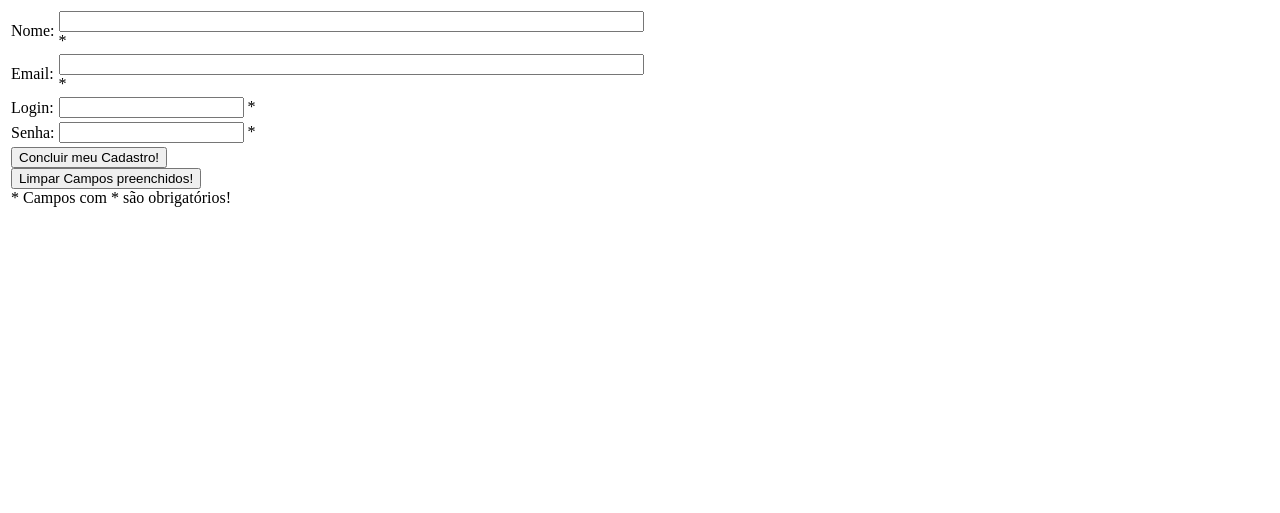
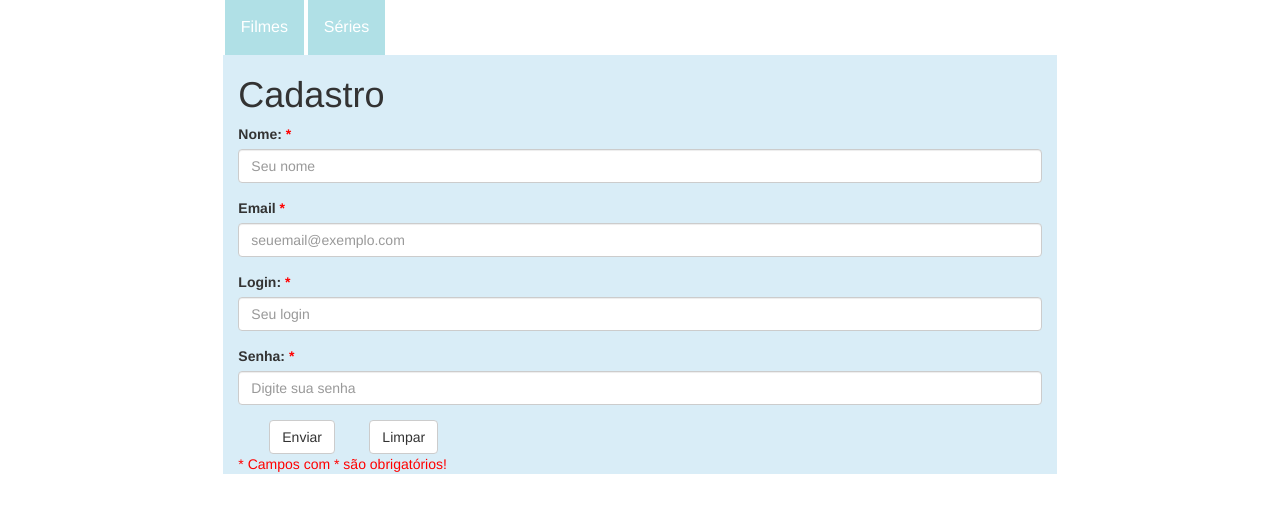
Before and after one commit to ltdagabriel/Projeto-BD, a PHP site: page /cadastro.html in a window 1280 px wide. Shown: the top 513 px of the page. Run offline with PHP 8.4, Linux system fonts and the light colour scheme; some libraries are stand-ins or nearby versions.

Commit message:
tela de cadastro adicionada

```diff
--- a/site/cadastro.html
+++ b/site/cadastro.html
@@ -1,67 +1,85 @@
-<script type="text/javascript">
-function validaCampo()
-{
-if(document.cadastro.nome.value=="")
-	{
-	alert("O Campo nome Ã© obrigatÃ³rio!");
-	return false;
-	}
-else
-	if(document.cadastro.email.value=="")
-	{
-	alert("O Campo email Ã© obrigatÃ³rio!");
-	return false;
-	}
-else
-	if(document.cadastro.login.value=="")
-	{
-	alert("O Campo Login Ã© obrigatÃ³rio!");
-	return false;
-	}
-else
-if(document.cadastro.senha.value=="")
-	{
-	alert("Digite uma senha!");
-	return false;
-	}
-else
-return true;
-}
-</script>
+<!DOCTYPE html>
+<html lang="pt-BR">
+<html>
+<head>
+	<title>MyHobbieFIlmeSeries</title>
+	<meta charset="utf-8">
+	<meta name="viewport" content="width=device-width, initial-scale=1">
+	<meta name="description" content="Informações sobre filmes e séries.">
+	<meta name="author" content="Caio">
+	<meta name="author" content="Gabriel">
+	<link rel="stylesheet" href ="style\css\bootstrap.css">
+	<link rel="stylesheet" href ="style\css\layout.css">
+	<script src="https://code.jquery.com/jquery-1.10.2.js"></script>
+
+
 </head>
+<body>
+<div id="logo"></div>
+<div id='menu' class="col-lg-12 col-md-12 container">
+	<div class="col-lg-12 col-md-12 container">
+		<div class="col-md-2 com-sm-1 col-lg-2"></div>
+			<div class="dropdown">
+				<button onclick="myFunction()" class="dropbtn">Filmes</button>
+				<div id="myDropdown" class="dropdown-content">
+					<a href="#home">Mais Vistos</a>
+					<a href="#about">Mais Favoritados</a>
+					<a href="#contact">Lançamentos</a>
+				</div>
+			</div>
 
-<body>
-<form id="cadastro" name="cadastro" method="post" action="cadastro.php" onsubmit="return validaCampo(); return false;">
-  <table width="625" border="0">
-    <tr>
-      <td width="69">Nome:</td>
-      <td width="546"><input name="nome" type="text" id="nome" size="70" maxlength="60" />
-        <span class="style1">*</span></td>
-    </tr>
-    <tr>
-      <td>Email:</td>
-      <td><input name="email" type="text" id="email" size="70" maxlength="60" />
-      <span class="style1">*</span></td>
-    </tr>
-    <tr>
-      <td>Login:</td>
-      <td><input name="login" type="text" id="login" maxlength="12" />
-        <span class="style1">*</span></td>
-    </tr>
-    <tr>
-      <td>Senha:</td>
-      <td><input name="senha" type="password" id="senha" maxlength="12" />
-          <span class="style1">*</span></td>
-    </tr>
-    <tr>
-      <td colspan="2"><p>
-        <input name="cadastrar" type="submit" id="cadastrar" value="Concluir meu Cadastro!" />
-        <br />
-          <input name="limpar" type="reset" id="limpar" value="Limpar Campos preenchidos!" />
-          <br />
-          <span class="style1">* Campos com * s&atilde;o obrigat&oacute;rios!          </span></p>
-      <p>&nbsp; </p></td>
-    </tr>
-  </table>
-</form>
+			<div class="dropdown">
+				<button onclick="myFunction()" class="dropbtn">Séries</button>
+				<div id="myDropdown" class="dropdown-content">
+					<a href="#home">Mais Vistos</a>
+					<a href="#about">Mais Favoritados</a>
+					<a href="#contact">Lançamentos</a>
+				</div>
+			</div>
+		</div>
+	</div>
+</div>
+<div class="col-lg-12 col-md-12 container">
+<div class="col-md-2 com-sm-1 col-lg-2"></div>
+	<div id='conteudo' class="col-md-8 col-sm-10 com-lg-8 container center-block bg-info">
+		<h1>Cadastro</h1>
+
+		<form id="cadastro" name="cadastro" method="post" action="cadastro.php" onsubmit="return validaCampo(); return false;">
+				<div class="form-group">
+					<label for="exampleInputName2">Nome: <a style="color:red">*</a></label>
+					<input name="nome" type="text" class="form-control" id="exampleInputName2" placeholder="Seu nome">
+				</div>
+				<div class="form-group">
+					<label for="exampleInputEmail2">Email <a style="color:red">*</a></label>
+					<input name="email" type="email" class="form-control" id="exampleInputEmail2" placeholder="seuemail@exemplo.com">
+				</div>
+				<div class="form-group">
+					<label for="exampleInputName2">Login: <a style="color:red">*</a></label>
+					<input name="login" type="text" class="form-control" id="exampleInputName2" placeholder="Seu login">
+				</div>
+				<div class="form-group">
+					<label for="inputPassword3">Senha: <a style="color:red">*</a></label>
+					<input name="senha" type="password" class="form-control" id="inputPassword3" placeholder="Digite sua senha">
+				</div>
+				<div class="form-inline">
+				<div class="form-group">
+					<div class="col-sm-offset-2 col-sm-10">
+					  <button name="cadastrar" type="submit" class="btn btn-default">Enviar</button>
+					</div>
+				</div>
+				<div class="form-group">
+					<div class="col-sm-offset-2 col-sm-10">
+					  <button name="limpar" type="reset" class="btn btn-default">Limpar</button>
+					</div>
+				</div>
+				<div>
+				<span class="style1" style="color:red">* Campos com * s&atilde;o obrigat&oacute;rios!          </span>
+		</form>
+	</div>
+</div>
+	<script src="style/js/jquery.js"></script>
+	<script type='text/javascript'  src ="style\js\include.js">	</script>
+	<script src="style/js/bootstrap.js"></script>
+	<script src="style/js/navbar-animation-fix.js"></script>
 </body>
+</html>
--- a/site/style/css/layout.css
+++ b/site/style/css/layout.css
@@ -14,6 +14,11 @@
 .dropdown {
     position: relative;
     display: inline-block;
+}
+#menu{
+	position: relative;
+	width:96%;
+	position:2%;
 }
 
 .dropdown-content {
```
Also changed, not shown: site/index.html (+35 -5 lines), site/style/js/include.js (+27 -2 lines).
